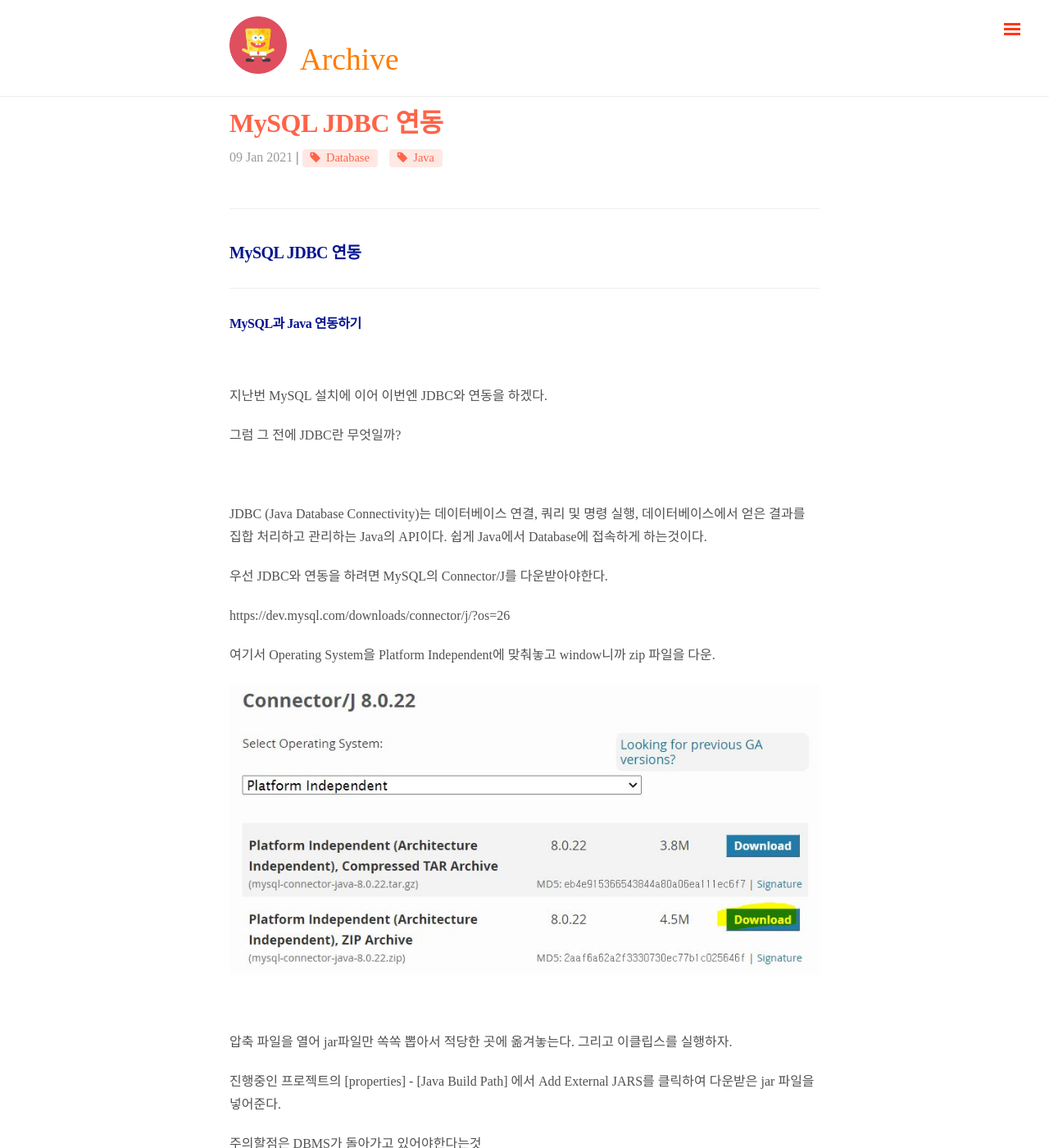
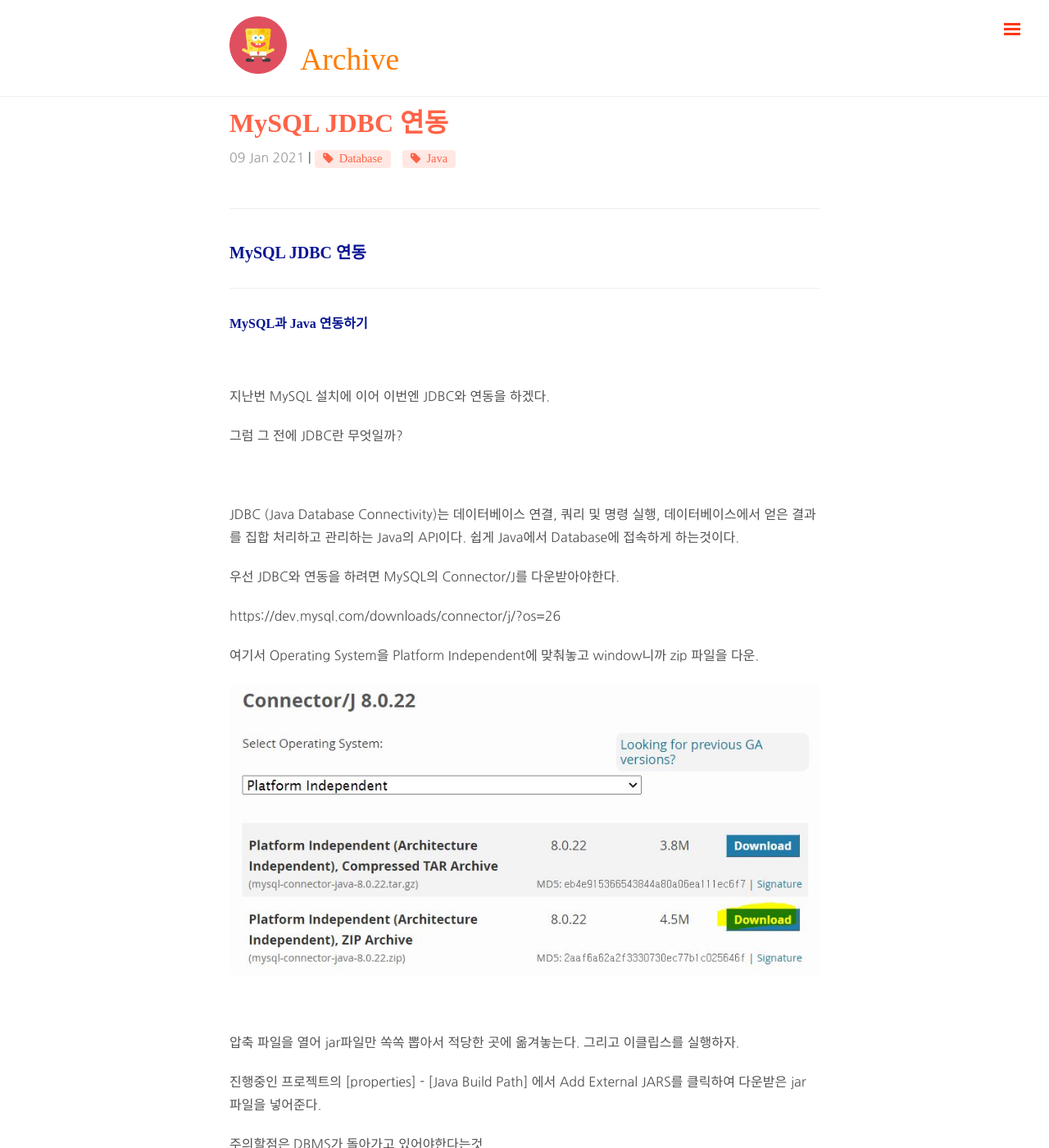
Before and after one commit to limunosekai/limunosekai.github.io, a Jekyll site: the page built from _posts/database/2021-01-09-mysql.md, in a window 1280 px wide and 1400 px high. Shown: the whole window at 82% size. Built offline with Jekyll 4.4.1, drawn with Linux system fonts in a browser that asks for light colours; nearby versions of some CDN libraries; some web fonts are replaced; comment, search, counter and statistics services are not loaded.

Commit message:
폰트 변경

```diff
--- a/_includes/head.html
+++ b/_includes/head.html
@@ -10,11 +10,8 @@
   />
 
   <title>
-    {% if page.title == "Home" %}
-      {{ site.tagline }}
-    {% else %}
-      {{ page.title }} &middot; {{ site.tagline }}
-    {% endif %}
+    {% if page.title == "Home" %} {{ site.tagline }} {% else %} {{ page.title }}
+    &middot; {{ site.tagline }} {% endif %}
   </title>
 
   <!-- CSS -->
@@ -36,7 +33,11 @@
     href="https://fonts.googleapis.com/css2?family=Noto+Serif+KR:wght@200;300;400;500;600;700;900&display=swap"
     rel="stylesheet"
   />
-
+  <link rel="preconnect" href="https://fonts.gstatic.com" />
+  <link
+    href="https://fonts.googleapis.com/css2?family=Nanum+Gothic&display=swap"
+    rel="stylesheet"
+  />
   <!-- Icons -->
   <link
     rel="apple-touch-icon-precomposed"
--- a/_scss/_config.scss
+++ b/_scss/_config.scss
@@ -30,3 +30,4 @@
 $font-serif: "PT Serif", Georgia, "Times New Roman", serif;
 $font-sans: "Noto Serif KR", serif;
 $font-font-awesome: FontAwesome;
+$font-nanum: "Nanum Gothic", sans-serif;
--- a/_scss/base/_global.scss
+++ b/_scss/base/_global.scss
@@ -9,7 +9,7 @@
 }
 
 html {
-  font-family: "Noto Serif KR", serif;
+  font-family: $font-nanum;
   text-rendering: optimizeLegibility;
   -webkit-font-smoothing: antialiased;
   -moz-osx-font-smoothing: grayscale;
@@ -27,7 +27,7 @@
   font-family: $font-sans;
   font-weight: 400;
   color: $title-color;
-  letter-spacing: -0.025rem;
+  letter-spacing: 0rem;
 }
 
 code {
--- a/_scss/base/_poole.scss
+++ b/_scss/base/_poole.scss
@@ -13,7 +13,6 @@
  * https://github.com/poole/poole.
  */
 
-
 /*
  * Contents
  *
@@ -28,7 +27,6 @@
  * Themes
  */
 
-
 /*
  * Body resets
  *
@@ -37,8 +35,8 @@
 
 * {
   -webkit-box-sizing: border-box;
-     -moz-box-sizing: border-box;
-          box-sizing: border-box;
+  -moz-box-sizing: border-box;
+  box-sizing: border-box;
 }
 
 html,
@@ -48,8 +46,8 @@
 }
 
 html {
-  font-family: "Helvetica Neue", Helvetica, Arial, sans-serif;
-  font-size: 16px;
+  font-family: $font-nanum;
+  font-size: 20px;
   line-height: 1.5;
 }
 @media (min-width: 38em) {
@@ -62,7 +60,7 @@
   color: #515151;
   background-color: #fff;
   -webkit-text-size-adjust: 100%;
-      -ms-text-size-adjust: 100%;
+  -ms-text-size-adjust: 100%;
 }
 
 /* No `:visited` state is required by default (browsers will use `a`) */
@@ -80,8 +78,13 @@
 }
 
 /* Headings */
-h1, h2, h3, h4, h5, h6 {
-  margin-bottom: .5rem;
+h1,
+h2,
+h3,
+h4,
+h5,
+h6 {
+  margin-bottom: 0.5rem;
   font-weight: bold;
   line-height: 1.25;
   color: #313131;
@@ -98,7 +101,9 @@
   margin-top: 1.5rem;
   font-size: 1.25rem;
 }
-h4, h5, h6 {
+h4,
+h5,
+h6 {
   margin-top: 1rem;
   font-size: 1rem;
 }
@@ -113,9 +118,10 @@
   color: #303030;
 }
 
-
 /* Lists */
-ul, ol, dl {
+ul,
+ol,
+dl {
   margin-top: 0;
   margin-bottom: 1rem;
 }
@@ -124,7 +130,7 @@
   font-weight: bold;
 }
 dd {
-  margin-bottom: .5rem;
+  margin-bottom: 0.5rem;
 }
 
 /* Misc */
@@ -150,10 +156,10 @@
 /* Code */
 code,
 pre {
-  font-family: Menlo, Monaco, "Courier New", monospace;
+  font-family: $font-nanum;
 }
 code {
-  padding: .25em .5em;
+  padding: 0.25em 0.5em;
   font-size: 85%;
   color: #bf616a;
   background-color: #f9f9f9;
@@ -166,7 +172,7 @@
   margin-top: 0;
   margin-bottom: 1rem;
   padding: 1rem;
-  font-size: .8rem;
+  font-size: 0.8rem;
   line-height: 1.4;
   white-space: pre;
   white-space: pre;
@@ -202,7 +208,7 @@
   background-color: transparent;
 }
 .gist .gist-file .gist-data {
-  font-size: .8rem !important;
+  font-size: 0.8rem !important;
   line-height: 1.4;
 }
 .gist code {
@@ -214,10 +220,10 @@
 
 /* Quotes */
 blockquote {
-  padding: .5rem 1rem;
-  margin: .8rem 0;
+  padding: 0.5rem 1rem;
+  margin: 0.8rem 0;
   color: #7a7a7a;
-  border-left: .25rem solid #e5e5e5;
+  border-left: 0.25rem solid #e5e5e5;
 }
 blockquote p:last-child {
   margin-bottom: 0;
@@ -245,14 +251,13 @@
 }
 td,
 th {
-  padding: .25rem .5rem;
+  padding: 0.25rem 0.5rem;
   border: 1px solid #e5e5e5;
 }
 tbody tr:nth-child(odd) td,
 tbody tr:nth-child(odd) th {
   background-color: #f9f9f9;
 }
-
 
 /*
  * Custom type
@@ -264,7 +269,6 @@
   font-size: 1.25rem;
   font-weight: 300;
 }
-
 
 /*
  * Messages
@@ -280,7 +284,6 @@
   background-color: #f9f9f9;
 }
 
-
 /*
  * Container
  *
@@ -289,12 +292,11 @@
 
 .container {
   max-width: 38rem;
-  padding-left:  1rem;
+  padding-left: 1rem;
   padding-right: 1rem;
-  margin-left:  auto;
+  margin-left: auto;
   margin-right: auto;
 }
-
 
 /*
  * Masthead
@@ -303,7 +305,7 @@
  */
 
 .masthead {
-  padding-top:    1rem;
+  padding-top: 1rem;
   padding-bottom: 1rem;
   margin-bottom: 3rem;
 }
@@ -321,7 +323,6 @@
   color: #c0c0c0;
   letter-spacing: 0;
 }
-
 
 /*
  * Posts and pages
@@ -349,7 +350,7 @@
 /* Meta data line below post title */
 .post-date {
   display: block;
-  margin-top: -.5rem;
+  margin-top: -0.5rem;
   margin-bottom: 1rem;
   color: #9a9a9a;
 }
@@ -378,7 +379,6 @@
 .related-posts li a:hover small {
   color: inherit;
 }
-
 
 /*
  * Pagination
@@ -421,12 +421,12 @@
   }
   .pagination-item:first-child {
     margin-bottom: 0;
-    border-top-left-radius:    4px;
+    border-top-left-radius: 4px;
     border-bottom-left-radius: 4px;
   }
   .pagination-item:last-child {
     margin-left: -1px;
-    border-top-right-radius:    4px;
+    border-top-right-radius: 4px;
     border-bottom-right-radius: 4px;
   }
 }
```
